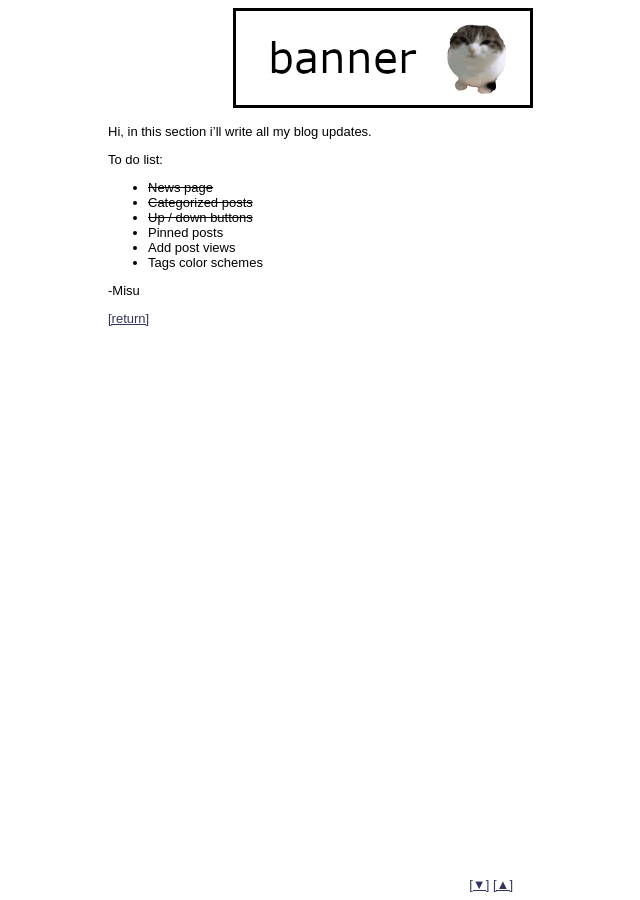
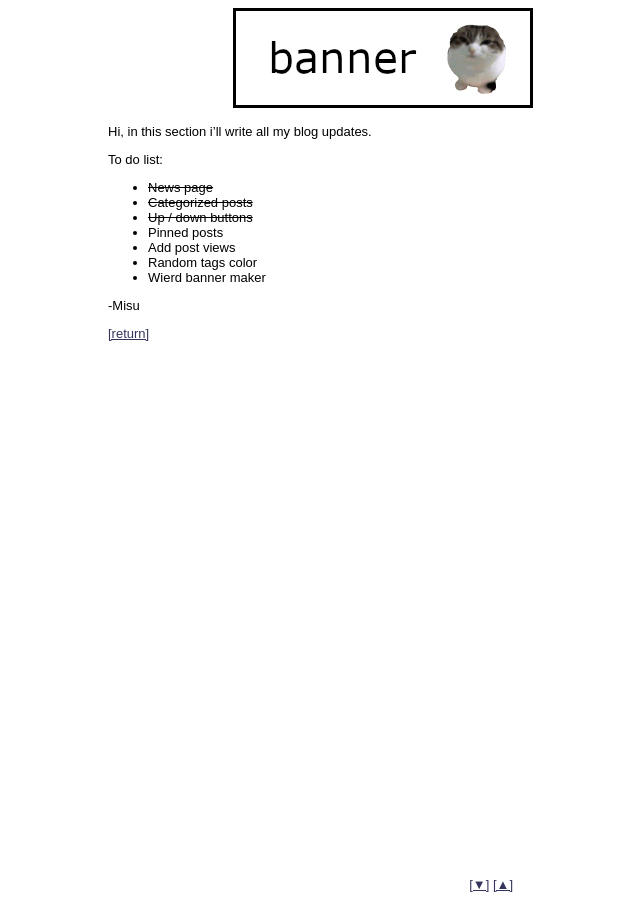
Before and after one commit to lazymisu/lazymisu-blog, a Jekyll site: the page built from news/_posts/2022-12-15-work-in-progress.markdown, in a window 1280 px wide. Shown: the whole page, without its empty margins (257-897 px from the left). Built offline with Jekyll 4.4.1, drawn with Linux system fonts in a browser that asks for light colours.

Commit message:
Update wip todo list

```diff
--- a/news/_posts/2022-12-15-work-in-progress.markdown
+++ b/news/_posts/2022-12-15-work-in-progress.markdown
@@ -14,6 +14,7 @@ To do list:
 - ~~Up / down buttons~~
 - Pinned posts
 - Add post views
-- Tags color schemes
+- Random tags color
+- Wierd banner maker
 
 -Misu
```
